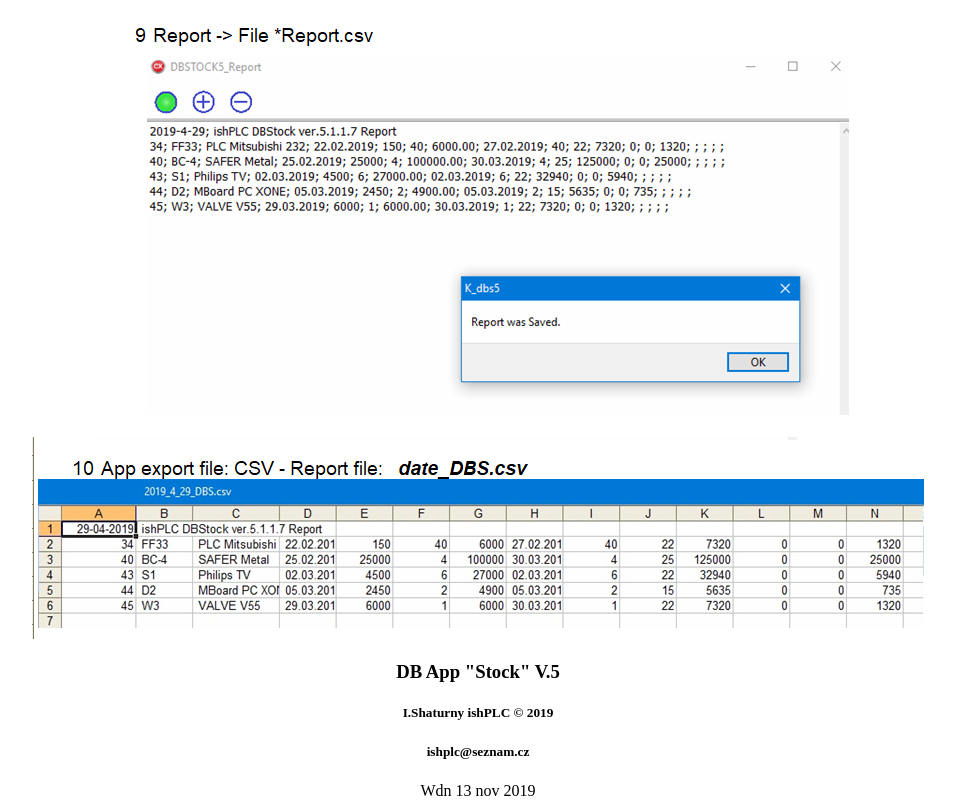
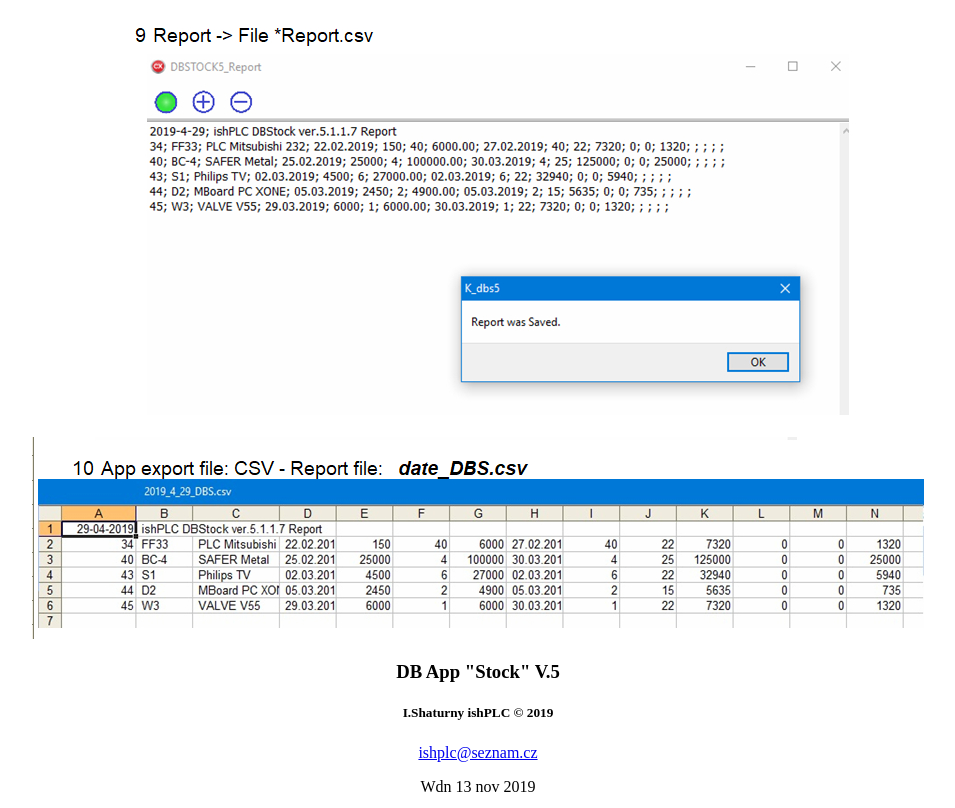
Before and after one commit to ishPLC/DB_App_STOCK.github.io, a plain HTML site: page index.html in a window 1280 px wide. Shown: the part 5020-5828 px from the top of the page, without its empty margins (162-1117 px from the left). Drawn offline with Linux system fonts and the light colour scheme.

Commit message:
Update index.html

```diff
--- a/index.html
+++ b/index.html
@@ -44,7 +44,7 @@
 
 	<center><h3> DB App "Stock" V.5</h3>
 	<center><h5> I.Shaturny ishPLC © 2019 </h5>
-	<center><h5> ishplc@seznam.cz  </h5>
+        <p> <a href="mailto:ishplc@seznam.cz">ishplc@seznam.cz</a></p>
 
 <script language="javascript" type="text/javascript"><!--
 	var d = new Date();
```
